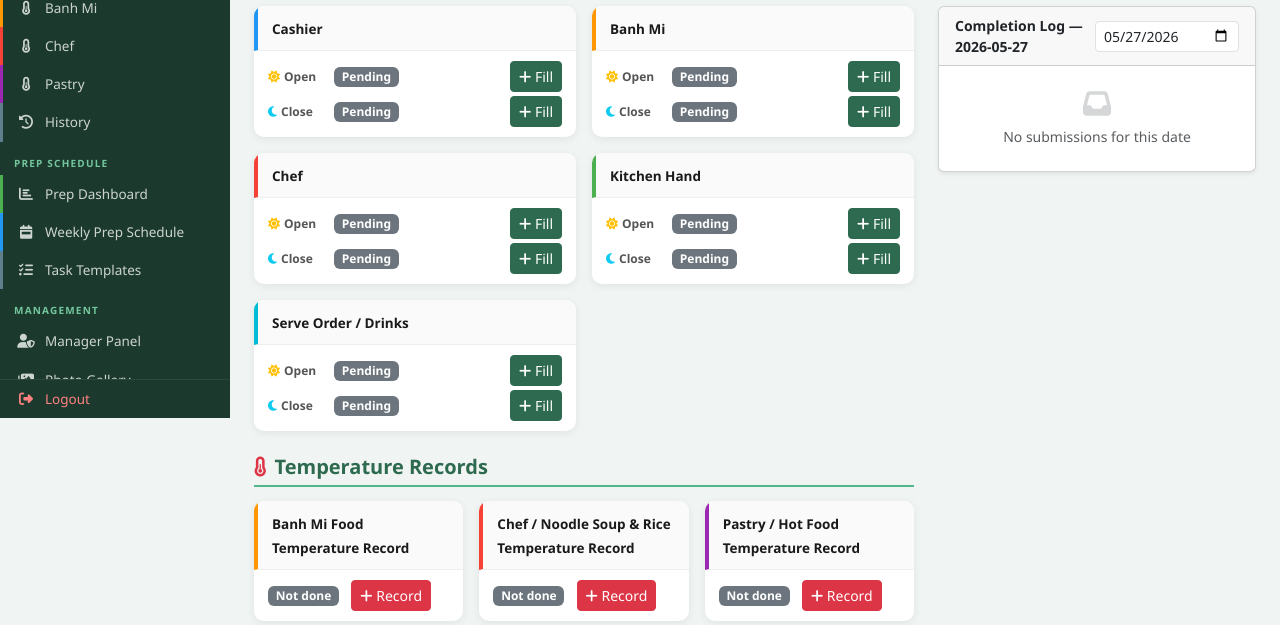
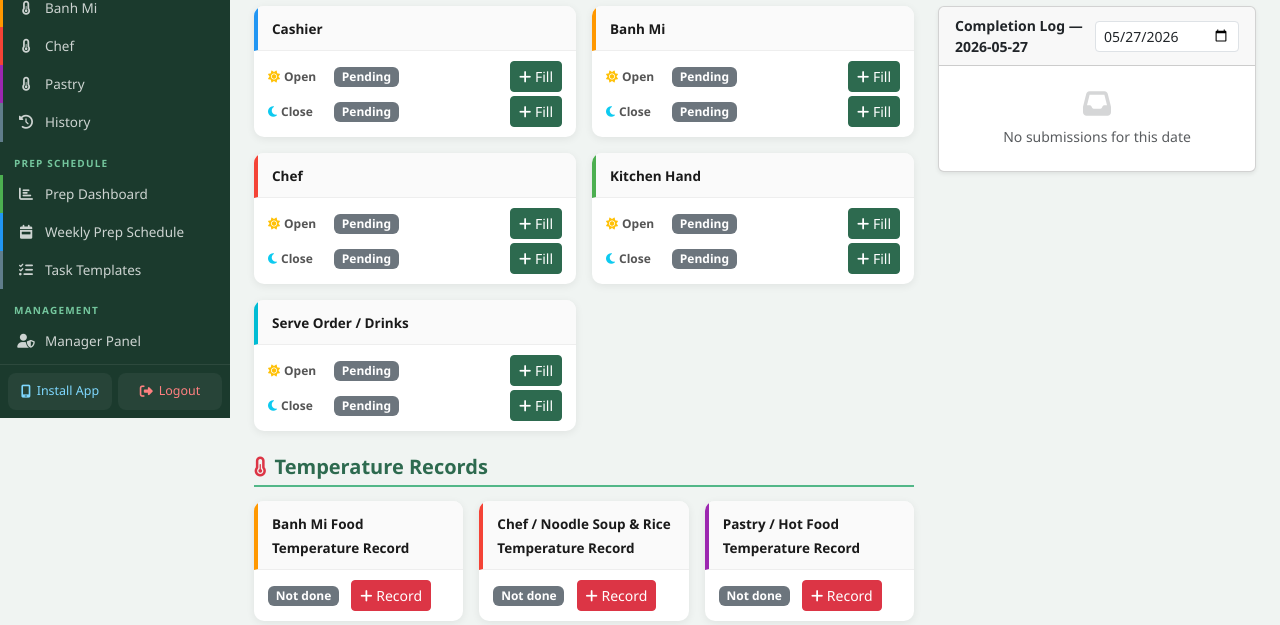
Before and after one commit to utle23/mcq-mirrabooka, a Flask app: page / in a window 1280 px wide. Shown: the part 382-1007 px from the top of the page. Run offline with Flask 3, Linux system fonts and the light colour scheme; the visitor is signed in with stand-in values (Sample User, id 1); data that the repository does not hold is empty.

Commit message:
Move Install App button next to Logout (side-by-side pills)
UI tweak in sidebar footer:
- Replaced the stacked Install / Logout layout with a flex row containing
  two equal-width pill-style buttons
- Install App pill (blue tint, mobile-screen icon) on the left, Logout pill
  (red tint, sign-out icon) on the right
- Always visible — click Install on iOS Safari / Firefox shows the manual
  "Add to Home Screen" instructions; on Chrome/Edge the real install dialog
  fires when available
- Collapsed sidebar mode stacks the pills vertically again so they don't
  squish at narrow widths

```diff
--- a/webapp/static/style.css
+++ b/webapp/static/style.css
@@ -76,6 +76,27 @@ body { margin: 0; font-family: 'Segoe UI', system-ui, sans-serif; background: va
 .nav-link-item.active { background: rgba(82,183,136,0.18); color: var(--accent); border-left-color: var(--accent) !important; font-weight: 600; }
 .nav-link-item .fa-fw { width: 18px; text-align: center; font-size: 14px; }
 .sidebar-footer { position: absolute; bottom: 0; left: 0; right: 0; border-top: 1px solid rgba(255,255,255,0.08); background: var(--sidebar-bg); }
+.sidebar-footer-row { display: flex; gap: 6px; padding: 8px; }
+.sidebar-footer-row .footer-pill {
+  flex: 1;
+  border-left: none !important;
+  border-radius: 8px;
+  padding: 9px 8px;
+  text-align: center;
+  font-size: 0.78rem;
+  display: inline-flex; align-items: center; justify-content: center; gap: 6px;
+  background: rgba(255,255,255,0.05);
+  white-space: nowrap;
+}
+.sidebar-footer-row .footer-pill:hover { background: rgba(255,255,255,0.12); }
+.sidebar-footer-row .install-pill { color: #7FD8FF; }
+.sidebar-footer-row .install-pill:hover { background: rgba(21,101,192,0.25); color: #fff; }
+.sidebar-footer-row .logout-btn { color: #ff8080 !important; }
+.sidebar-footer-row .logout-btn:hover { background: rgba(255,80,80,0.18) !important; }
+.sidebar-footer-row .footer-pill .fa-fw { width: auto; font-size: 13px; }
+/* Collapsed sidebar — stack vertically and hide labels via the existing rule */
+.sidebar.collapsed .sidebar-footer-row { flex-direction: column; padding: 6px; }
+.sidebar.collapsed .sidebar-footer-row .footer-pill { padding: 10px 6px; }
 .logout-btn { color: #ff8080 !important; }
 .logout-btn:hover { background: rgba(255,80,80,0.12) !important; }
 
--- a/webapp/templates/base.html
+++ b/webapp/templates/base.html
@@ -187,16 +187,13 @@
       </a>
       {% endif %}
 
-      <div class="sidebar-footer">
+      <div class="sidebar-footer sidebar-footer-row">
         <a href="#" id="pwa-install-btn" onclick="installPwa();return false;"
-           class="nav-link-item" style="display:none;border-left-color:#1565C0;color:#1565C0">
-          <i class="fas fa-mobile-screen fa-fw"></i><span>Install MCQ App</span>
+           class="nav-link-item footer-pill install-pill"
+           title="Install MCQ Cafe as an app on this device">
+          <i class="fas fa-mobile-screen fa-fw"></i><span>Install App</span>
         </a>
-        <a href="#" onclick="installPwa();return false;"
-           class="nav-link-item d-md-none" style="border-left-color:#1565C0;color:#1565C0">
-          <i class="fas fa-mobile-screen fa-fw"></i><span>Add to Home Screen</span>
-        </a>
-        <a href="/logout" class="nav-link-item logout-btn">
+        <a href="/logout" class="nav-link-item logout-btn footer-pill">
           <i class="fas fa-sign-out-alt fa-fw"></i><span>Logout</span>
         </a>
       </div>
```
